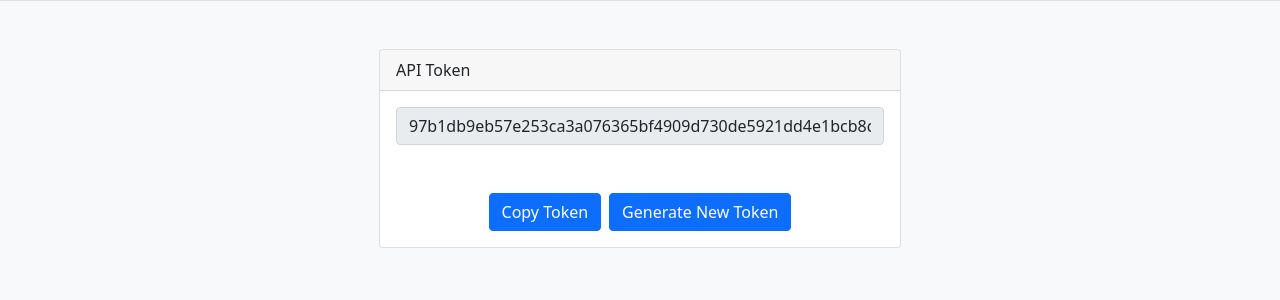
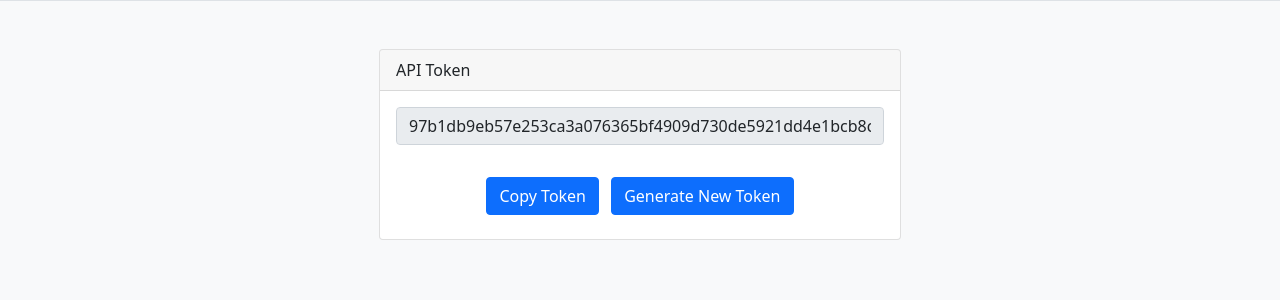
Before and after one commit to jameelkaisar/Quantified-Self-App, a Flask app: template templates/api/api.html in a window 1280 px wide. Shown: the part 70-370 px from the top of the page. Run offline with Flask 2, Linux system fonts and the light colour scheme; the template is opened without the code that fills it: values that come from a table or form of the project are taken from there, others are empty; some libraries are stand-ins or nearby versions.

Commit message:
Minor Changes

```diff
--- a/templates/api/api.html
+++ b/templates/api/api.html
@@ -19,15 +19,15 @@
                     <div class="card flex-fill">
                         <div class="card-header">API Token</div>
                         <div class="card-body">
-                            <div class="input-group mb-3">
+                            <div class="input-group">
                                 <input type="text" class="form-control" id="user_token" name="user_token" maxlength="64" value="{{ user.user_token.api_token }}" readonly>
                             </div>
                         </div>
-                        <div class="card-body d-flex justify-content-center align-items-end">
-                            <button class="btn btn-primary mx-1" id="user_token_copy" data-bs-toggle="tooltip" data-bs-placement="top" title="Click to copy" onclick="copyToken();" onmouseout="copyFinish();">Copy Token</button>
-                            <form action="" method="POST">
+                        <div class="card-body text-center">
+                            <button class="btn btn-primary mx-1 mb-2" id="user_token_copy" data-bs-toggle="tooltip" data-bs-placement="top" title="Click to copy" onclick="copyToken();" onmouseout="copyFinish();">Copy Token</button>
+                            <form action="" method="POST" style="display: inline;">
                                 <input type="hidden" name="action" value="1">
-                                <input type="submit" class="btn btn-primary mx-1" value="Generate New Token">
+                                <input type="submit" class="btn btn-primary mx-1 mb-2" value="Generate New Token">
                             </form>
                         </div>
                     </div>
```
Also changed, not shown: database/dev_db.sqlite3.
